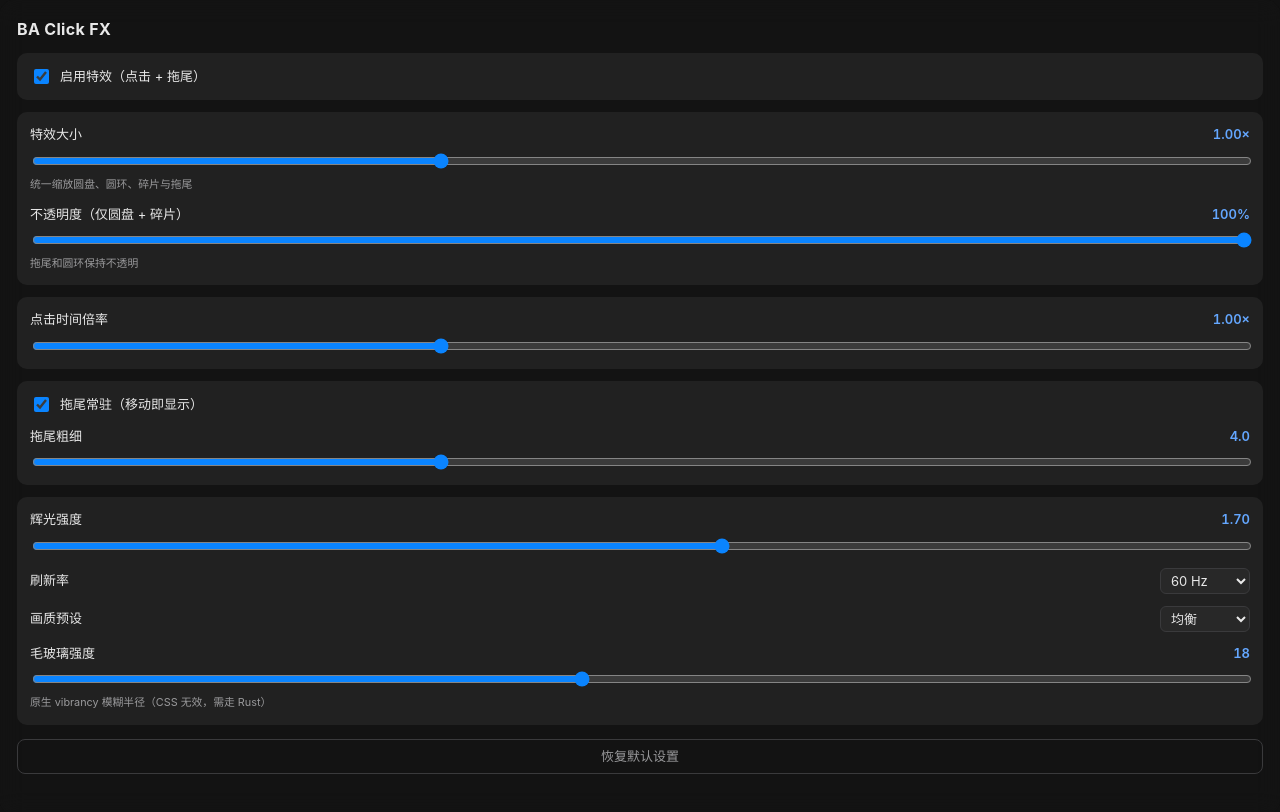
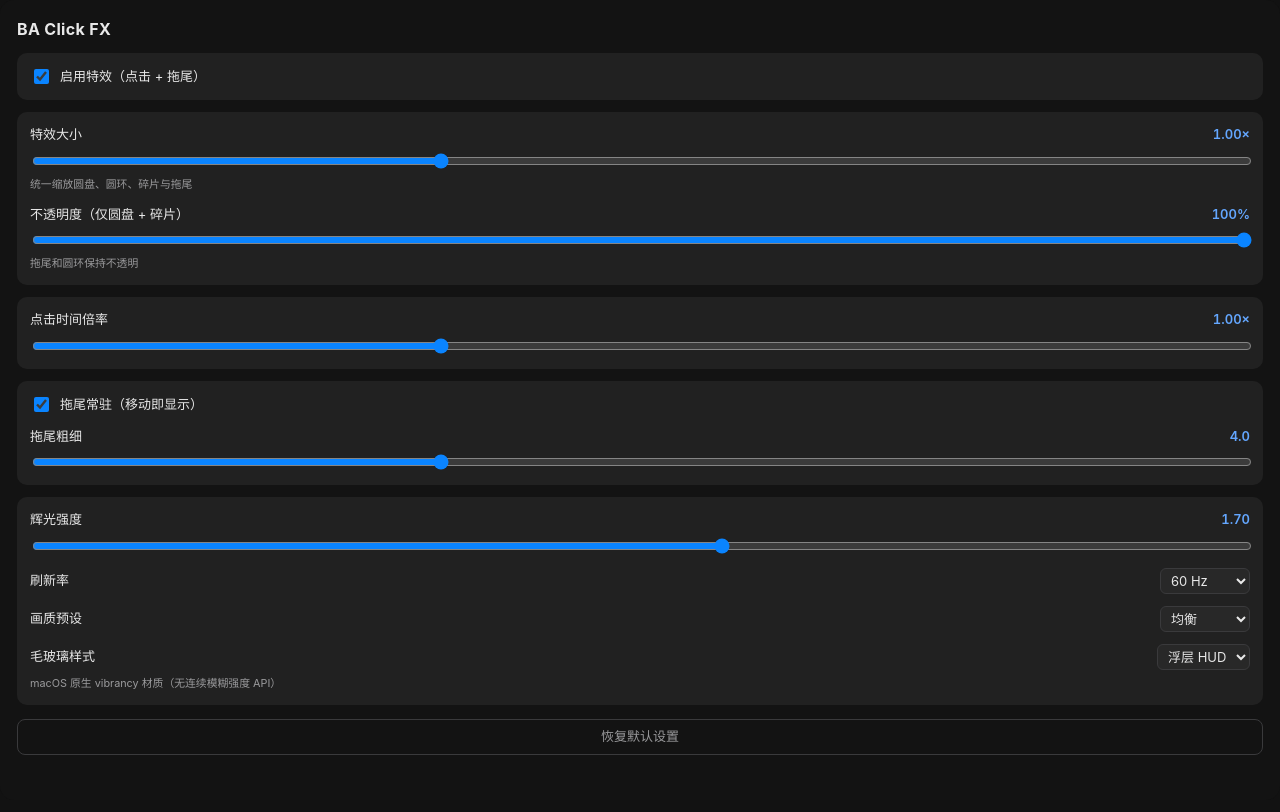
Before and after one commit to HarryHello/ba-click-tauri, a website built with Vite: page panel.html in a window 1280 px wide. Both pictures are taken after a click on the button "恢复默认设置". Built offline with nearby package versions, Linux system fonts and the light colour scheme.

Commit message:
feat: switch vibrancy blur slider to material selector

```diff
--- a/panel.html
+++ b/panel.html
@@ -99,11 +99,17 @@
 
         <label class="field">
           <span class="row">
-            <span>毛玻璃强度</span>
-            <output id="blur-value">18</output>
+            <span>毛玻璃样式</span>
+            <span class="select-wrap">
+              <select id="vibrancy-material">
+                <option value="hud" selected>浮层 HUD</option>
+                <option value="sidebar">侧边栏</option>
+                <option value="window">窗口背景</option>
+                <option value="content">内容背景</option>
+              </select>
+            </span>
           </span>
-          <input id="blur-radius" type="range" min="0" max="40" step="1" value="18" />
-          <small>原生 vibrancy 模糊半径（CSS 无效，需走 Rust）</small>
+          <small>macOS 原生 vibrancy 材质（无连续模糊强度 API）</small>
         </label>
       </section>
 
--- a/src/panel.css
+++ b/src/panel.css
@@ -35,8 +35,8 @@ body {
   background: rgba(24, 24, 24, 0.3);
   border-radius: 14px;
   border: 1px solid transparent;
-  -webkit-backdrop-filter: blur(12px);
-  backdrop-filter: blur(12px);
+  -webkit-backdrop-filter: blur(0px);
+  backdrop-filter: blur(0px);
 }
 
 h1 {
--- a/src/panel.js
+++ b/src/panel.js
@@ -106,14 +106,13 @@ function sendQuality() {
   });
 }
 
-async function sendBlurRadius() {
-  const radius = Number($('blur-radius').value);
-  $('blur-value').textContent = String(radius);
+async function sendVibrancyMaterial() {
+  const material = $('vibrancy-material').value;
   try {
-    await invoke('set_panel_vibrancy', { radius });
+    await invoke('set_panel_material', { material });
     showStatus('毛玻璃已更新');
   } catch (error) {
-    console.error('Failed to set panel vibrancy', error);
+    console.error('Failed to set panel material', error);
     showStatus('毛玻璃更新失败');
   }
 }
@@ -128,8 +127,7 @@ function resetDefaults() {
   $('bloom').value = '1.7';
   $('refresh-rate').value = '60';
   $('quality').value = 'balanced';
-  $('blur-radius').value = '18';
-  $('blur-value').textContent = '18';
+  $('vibrancy-material').value = 'hud';
 
   $('scale-value').textContent = '1.00×';
   $('opacity-value').textContent = '100%';
@@ -138,8 +136,8 @@ function resetDefaults() {
   $('bloom-value').textContent = '1.70';
 
   emit('panel-command', { type: 'reset' });
-  invoke('set_panel_vibrancy', { radius: 18 }).catch((error) => {
-    console.error('Failed to reset panel vibrancy', error);
+  invoke('set_panel_material', { material: 'hud' }).catch((error) => {
+    console.error('Failed to reset panel material', error);
   });
   showStatus('已恢复默认');
 }
@@ -153,5 +151,5 @@ $('trail-width').addEventListener('input', sendTrailWidth);
 $('bloom').addEventListener('input', sendBloom);
 $('refresh-rate').addEventListener('change', sendRefreshRate);
 $('quality').addEventListener('change', sendQuality);
-$('blur-radius').addEventListener('input', sendBlurRadius);
+$('vibrancy-material').addEventListener('change', sendVibrancyMaterial);
 $('reset').addEventListener('click', resetDefaults);
```
Also changed, not shown: 1 other file.
